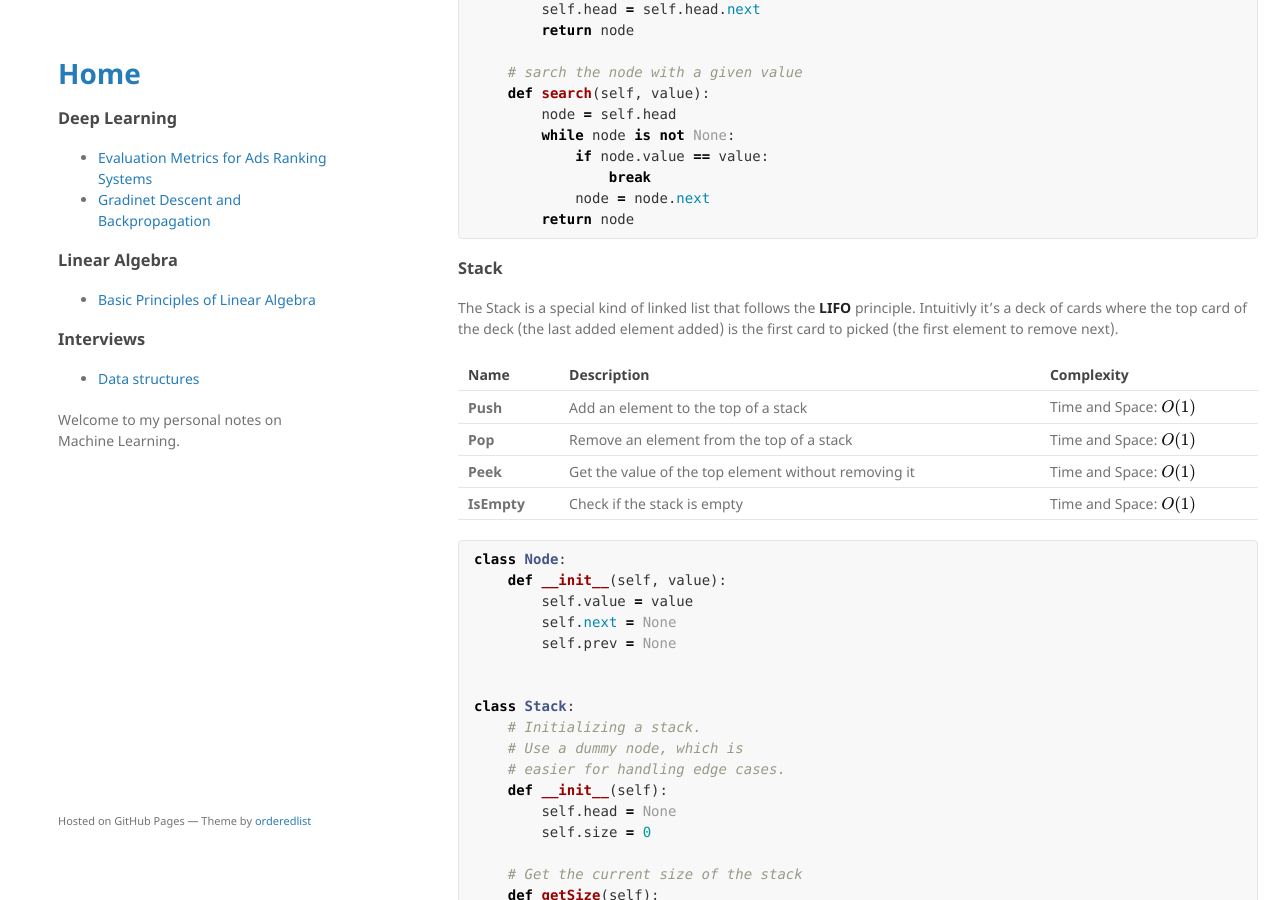
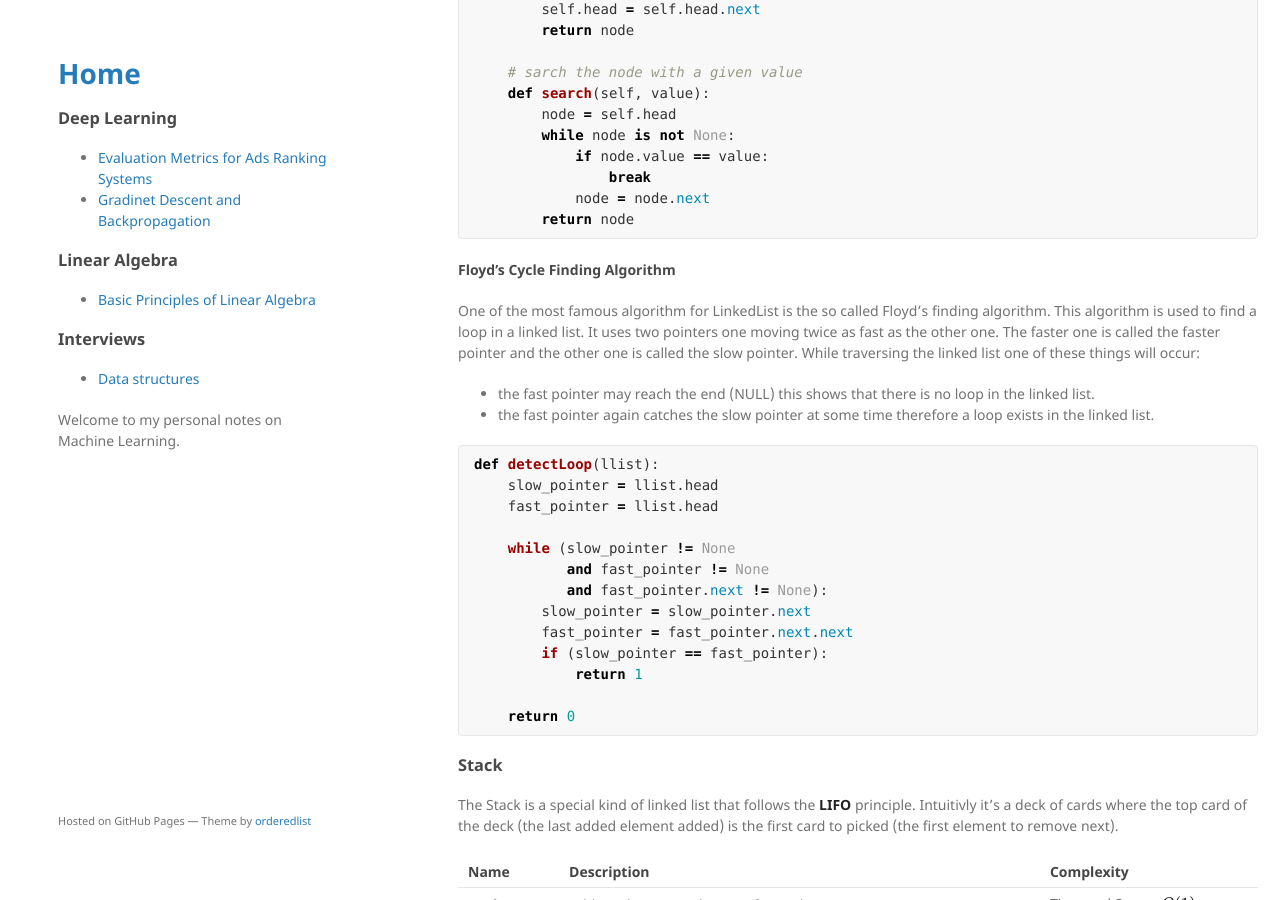
Before and after one commit to andompesta/andompesta.github.io, a Jekyll site: the page built from _posts/2022-10-09-datastructure.md, in a window 1280 px wide and 900 px high, scrolled down 1891 px. Built offline with Jekyll 4.4.1, drawn with Linux system fonts in a browser that asks for light colours.

Commit message:
floyd's finding algorithm

````diff
--- a/_posts/2022-10-09-datastructure.md
+++ b/_posts/2022-10-09-datastructure.md
@@ -151,6 +151,33 @@ class LinkedList:
         return node
 ```
 
+#### Floyd’s Cycle Finding Algorithm
+
+One of the most famous algorithm for LinkedList is the so called Floyd's finding algorithm.
+This algorithm is used to find a loop in a linked list. It uses two pointers one moving twice as fast as the other one.
+The faster one is called the faster pointer and the other one is called the slow pointer.
+While traversing the linked list one of these things will occur:
+
+  - the fast pointer may reach the end (NULL) this shows that there is no loop in the linked list.
+  - the fast pointer again catches the slow pointer at some time therefore a loop exists in the linked list.
+
+```python
+def detectLoop(llist):
+    slow_pointer = llist.head
+    fast_pointer = llist.head
+
+    while (slow_pointer != None
+           and fast_pointer != None
+           and fast_pointer.next != None):
+        slow_pointer = slow_pointer.next
+        fast_pointer = fast_pointer.next.next
+        if (slow_pointer == fast_pointer):
+            return 1
+
+    return 0
+```
+
+
 ### Stack
 
 The Stack is a special kind of linked list that follows the **LIFO** principle. Intuitivly it's a deck of cards where the top card of the deck (the last added element added) is the first card to picked (the first element to remove next).
````
